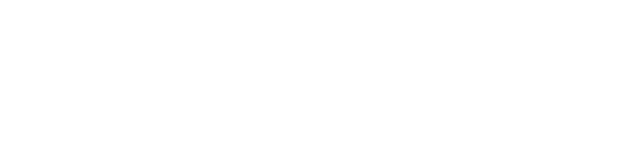
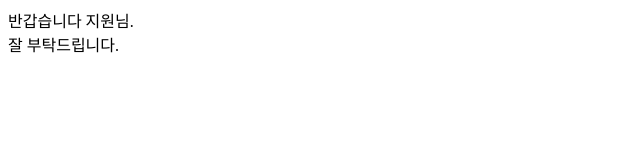
Before and after one commit to seongyong-test/test-jiwon, a plain HTML site: page index.html in a window 1280 px wide. Shown: the whole page, without its empty margins (0-640 px from the left). Drawn offline with Linux system fonts and the light colour scheme.

Commit message:
feat : 테스트용으로 index.html을 수정하였습니다

```diff
--- a/index.html
+++ b/index.html
@@ -7,6 +7,7 @@
     <title>Document</title>
 </head>
 <body>
-
+    반갑습니다 지원님.
+    <div>잘 부탁드립니다.</div>
 </body>
 </html>
```
